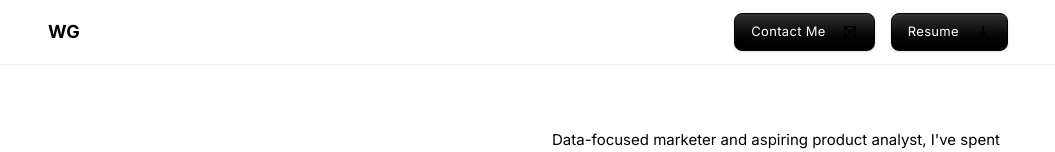
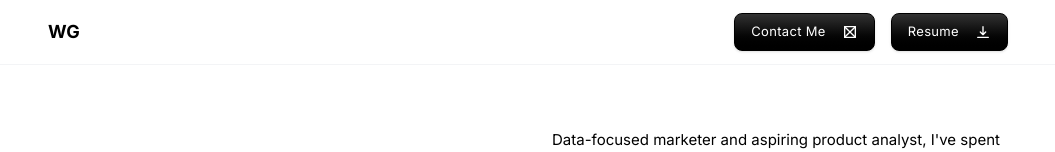
Before and after one commit to itswarwick/website, a Next.js app: page / in a window 1280 px wide. Shown: the top 152 px of the page, without its empty margins (112-1167 px from the left). Built offline with nearby package versions, Linux system fonts and the light colour scheme.

Commit message:
svg color

```diff
--- a/src/components/Navigation.tsx
+++ b/src/components/Navigation.tsx
@@ -30,14 +30,14 @@ const Navigation = () => {
             >
               <span>Contact Me</span>
               <svg
-                className="w-4 h-4 ml-2 invert"
+                className="w-4 h-4 ml-2"
                 viewBox="0 0 24 24"
                 fill="none"
                 xmlns="http://www.w3.org/2000/svg"
               >
-                <path d="M4 20V4H20V20H4Z" stroke="currentColor" strokeWidth="2" strokeLinecap="round" strokeLinejoin="round"/>
-                <path d="M4 4L12 12L20 4" stroke="currentColor" strokeWidth="2" strokeLinecap="round" strokeLinejoin="round"/>
-                <path d="M4 20L12 12L20 20" stroke="currentColor" strokeWidth="2" strokeLinecap="round" strokeLinejoin="round"/>
+                <path d="M4 20V4H20V20H4Z" stroke="white" strokeWidth="2" strokeLinecap="round" strokeLinejoin="round"/>
+                <path d="M4 4L12 12L20 4" stroke="white" strokeWidth="2" strokeLinecap="round" strokeLinejoin="round"/>
+                <path d="M4 20L12 12L20 20" stroke="white" strokeWidth="2" strokeLinecap="round" strokeLinejoin="round"/>
               </svg>
             </button>
             <a
@@ -47,13 +47,13 @@ const Navigation = () => {
             >
               <span>Resume</span>
               <svg
-                className="w-4 h-4 ml-2 invert"
+                className="w-4 h-4 ml-2"
                 viewBox="0 0 24 24"
                 fill="none"
                 xmlns="http://www.w3.org/2000/svg"
               >
-                <path d="M12 4V16M12 16L8 12M12 16L16 12" stroke="currentColor" strokeWidth="2" strokeLinecap="round" strokeLinejoin="round"/>
-                <path d="M4 20H20" stroke="currentColor" strokeWidth="2" strokeLinecap="round" strokeLinejoin="round"/>
+                <path d="M12 4V16M12 16L8 12M12 16L16 12" stroke="white" strokeWidth="2" strokeLinecap="round" strokeLinejoin="round"/>
+                <path d="M4 20H20" stroke="white" strokeWidth="2" strokeLinecap="round" strokeLinejoin="round"/>
               </svg>
             </a>
           </div>
```
